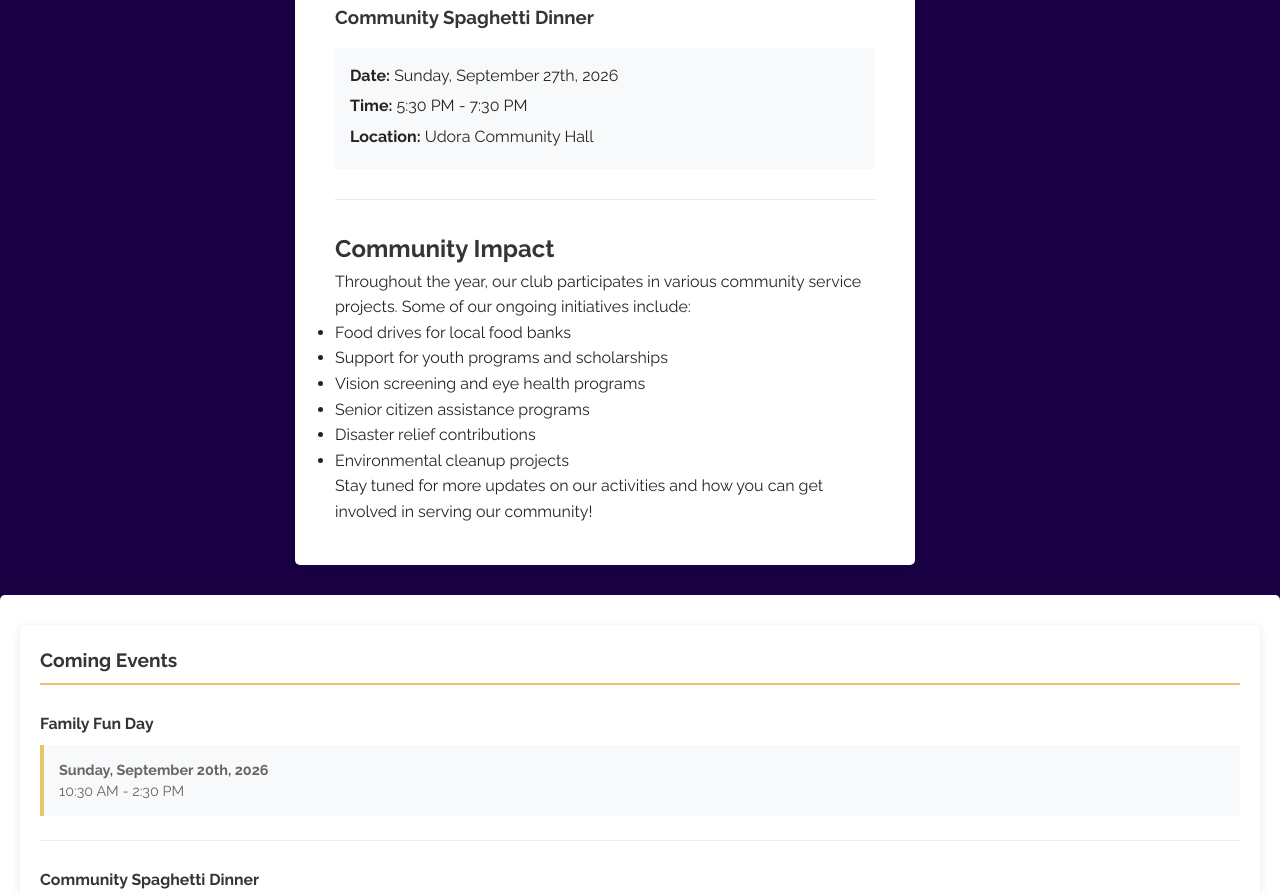
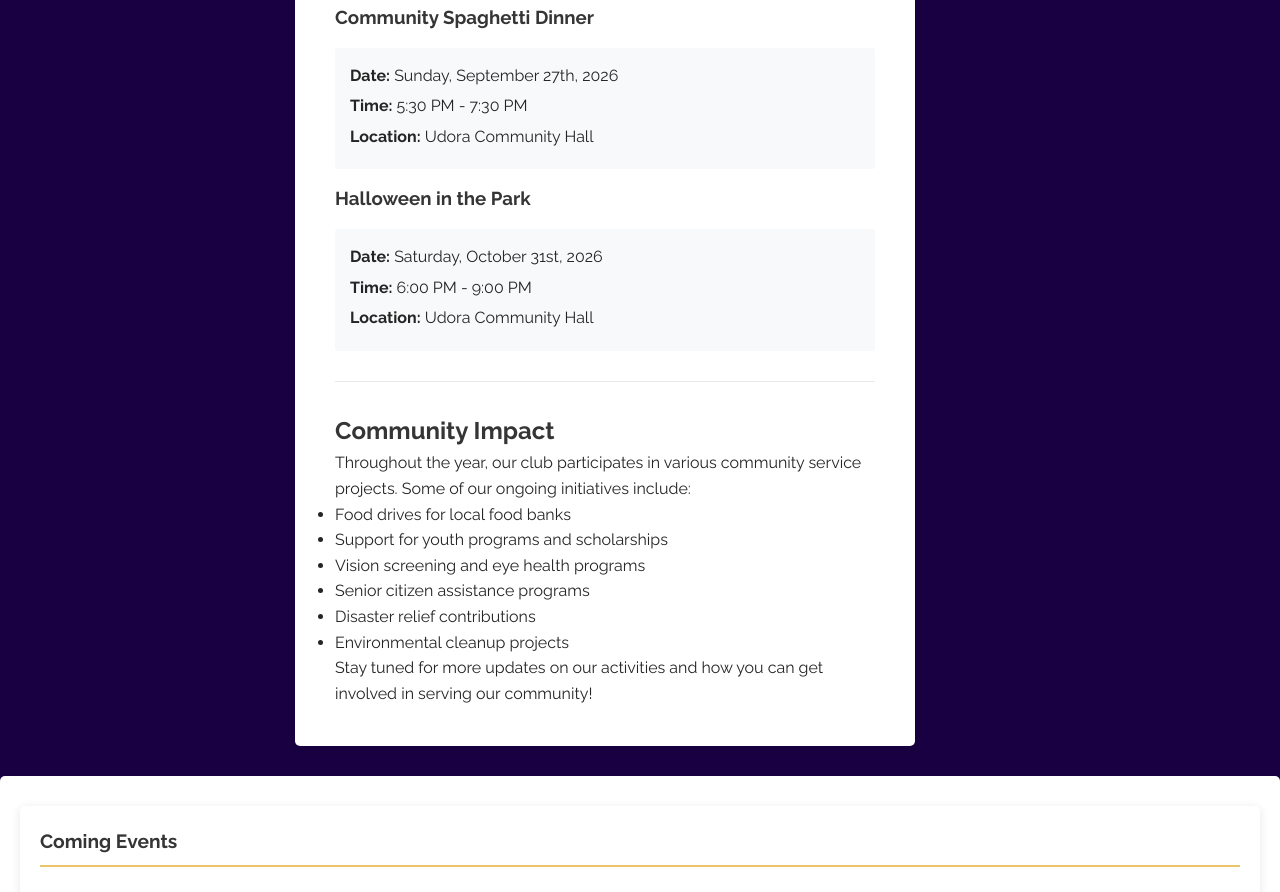
Before and after one commit to james-sublim8it/lions, a plain HTML site: page news-and-events.html in a window 1280 px wide. Shown: the part 4841-5733 px from the top of the page. Drawn offline with Linux system fonts and the light colour scheme.

Commit message:
Halloween in the park

```diff
--- a/news-and-events.html
+++ b/news-and-events.html
@@ -190,7 +190,14 @@
                                     <p><strong>Location:</strong> Udora Community Hall</p>
                                 </div>
                             </article>
-
+                            <article class="event-item" id="halloween-in-the-park">
+                                <h3>Halloween in the Park</h3>
+                                <div class="event-details">
+                                    <p><strong>Date:</strong> Saturday, October 31st, 2026</p>
+                                    <p><strong>Time:</strong> 6:00 PM - 9:00 PM</p>
+                                    <p><strong>Location:</strong> Udora Community Hall</p>
+                                </div>
+                            </article>
 
                         </div>
 
```
